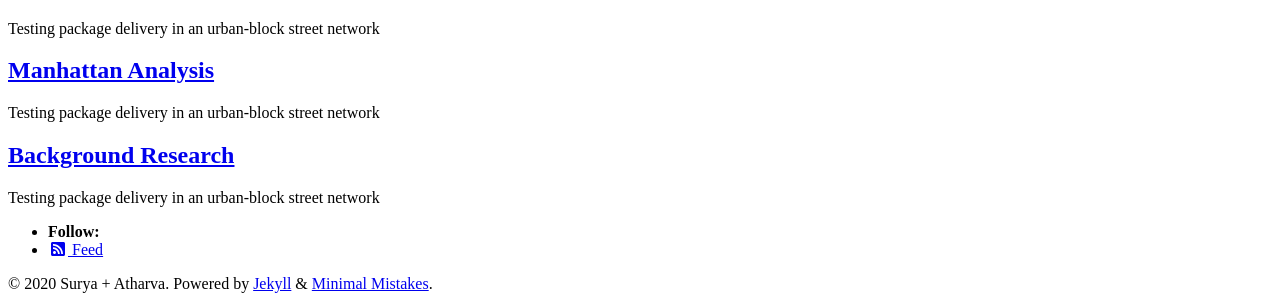
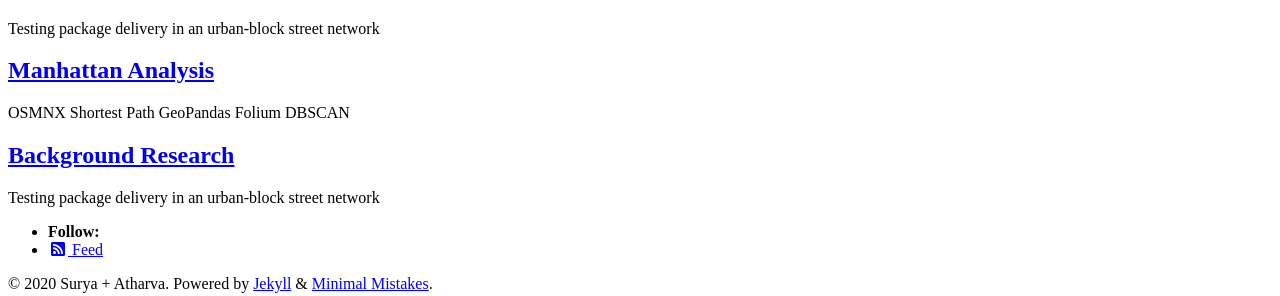
Before and after one commit to suryajps/Spatial-Analysis-for-Drone-vs-Truck-Deliveries-, a Jekyll site: the page built from index.html, in a window 1280 px wide. Shown: the part 487-783 px from the top of the page. Built offline with Jekyll 4.4.1, drawn with Linux system fonts in a browser that asks for light colours; cached includes are drawn as plain includes; nearby versions of some CDN libraries; the list of posts is cut into pages by our own code.

Commit message:
Update 2020-12-21-Manhattan-Analysis.md

```diff
--- a/_posts/2020-12-21-Manhattan-Analysis.md
+++ b/_posts/2020-12-21-Manhattan-Analysis.md
@@ -3,7 +3,7 @@ title: "Manhattan Analysis"
 date: 2020-12-21
 published: true
 tags: [dataviz, matplotlib]
-excerpt: "Testing package delivery in an urban-block street network"
+excerpt: "OSMNX | Shortest Path | GeoPandas | Folium | DBSCAN"
 folium-loader:
   folium-chart-1: ["/assets/Manhattan_Images/Folium/2020-12-21-NYC-allfacility.html", "400"] # second argument is the height
   folium-chart-2: ["/assets/Manhattan_Images/Folium/2020-12-21-NYCRoute-Folium8.html", "400"] # second argument is the height
```
